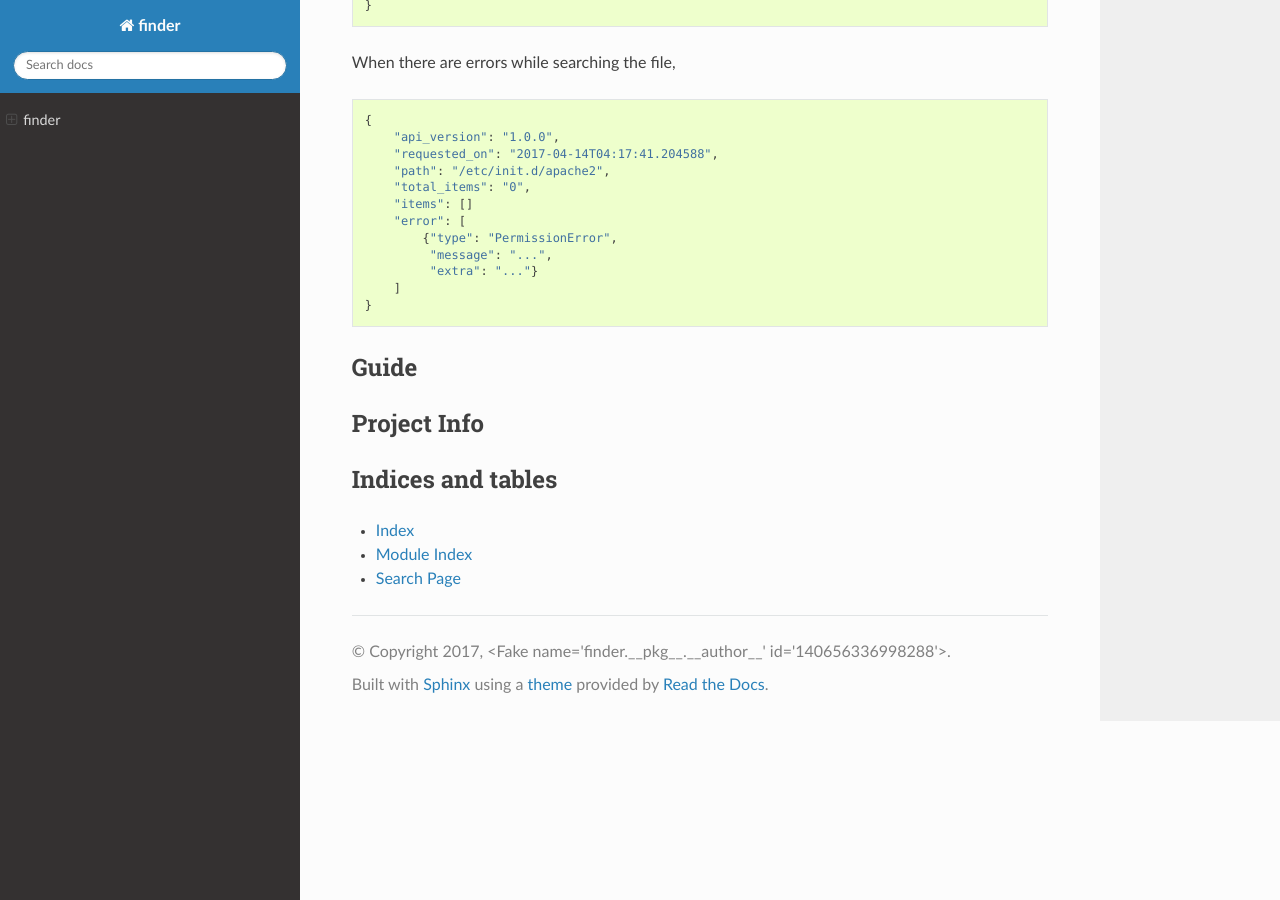
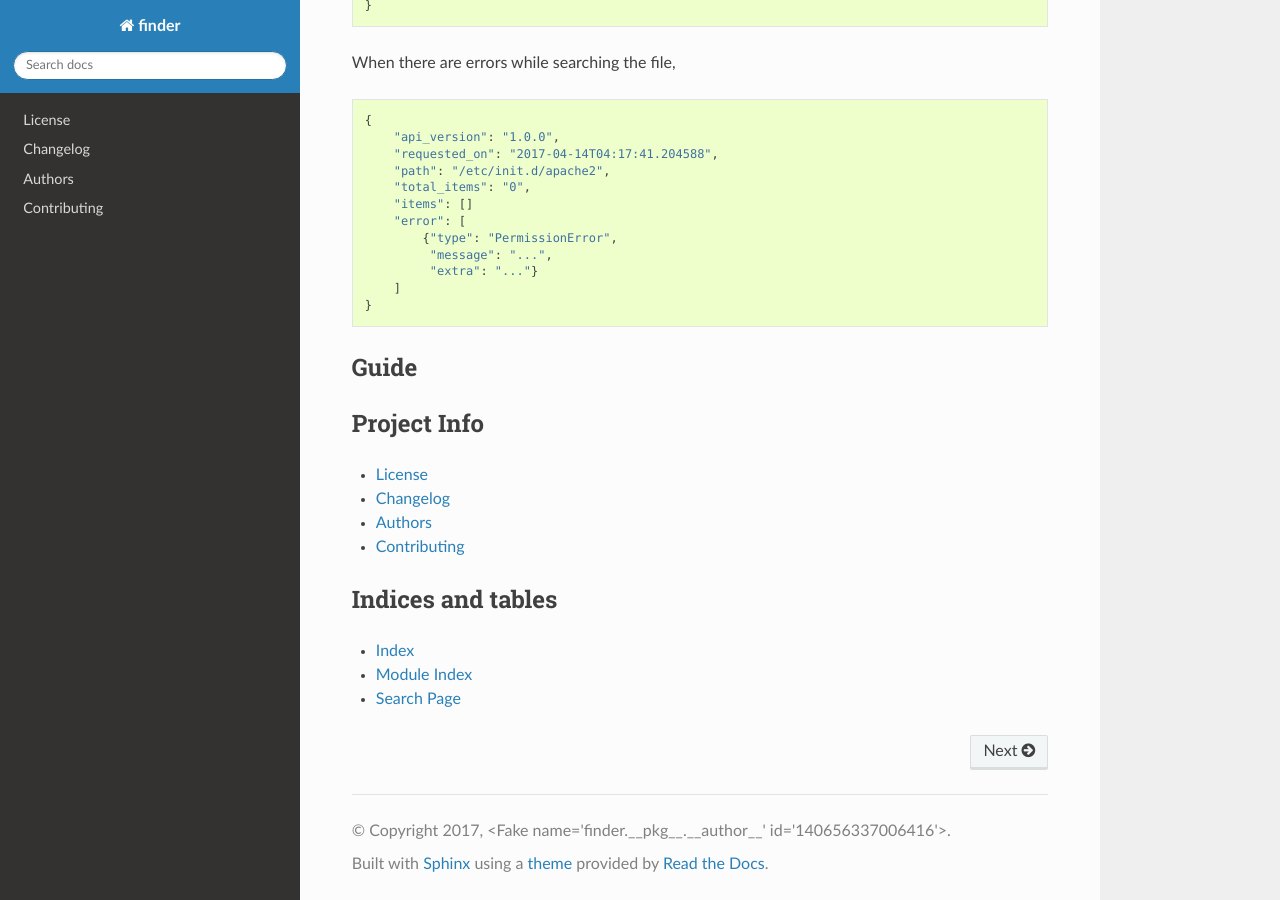
Before and after one commit to bharadwajyarlagadda/finder, a Sphinx documentation site: the page built from docs/index.rst, in a window 1280 px wide and 900 px high, scrolled down 3897 px. Built offline with Sphinx 7.4.7 and the Read the Docs theme 2.0.0, drawn with Linux system fonts in a browser that asks for light colours; the version number could not be read and is left out.

Commit message:
Add license, changelog, authors to documentation.

```diff
--- /dev/null
+++ b/docs/authors.rst
@@ -0,0 +1 @@
+.. include:: ../AUTHORS.rst
--- /dev/null
+++ b/docs/changelog.rst
@@ -0,0 +1 @@
+.. include:: ../CHANGELOG.rst
--- /dev/null
+++ b/docs/contributing.rst
@@ -0,0 +1 @@
+.. include:: ../CONTRIBUTING.rst
--- a/docs/index.rst
+++ b/docs/index.rst
@@ -15,6 +15,11 @@ Project Info
 .. toctree::
     :maxdepth: 1
 
+    license
+    changelog
+    authors
+    contributing
+
 
 
 Indices and tables
--- /dev/null
+++ b/docs/license.rst
@@ -0,0 +1 @@
+.. include:: ../LICENSE.rst
```
Also changed, not shown: CONTRIBUTING.rst (added, +97 -0 lines).
